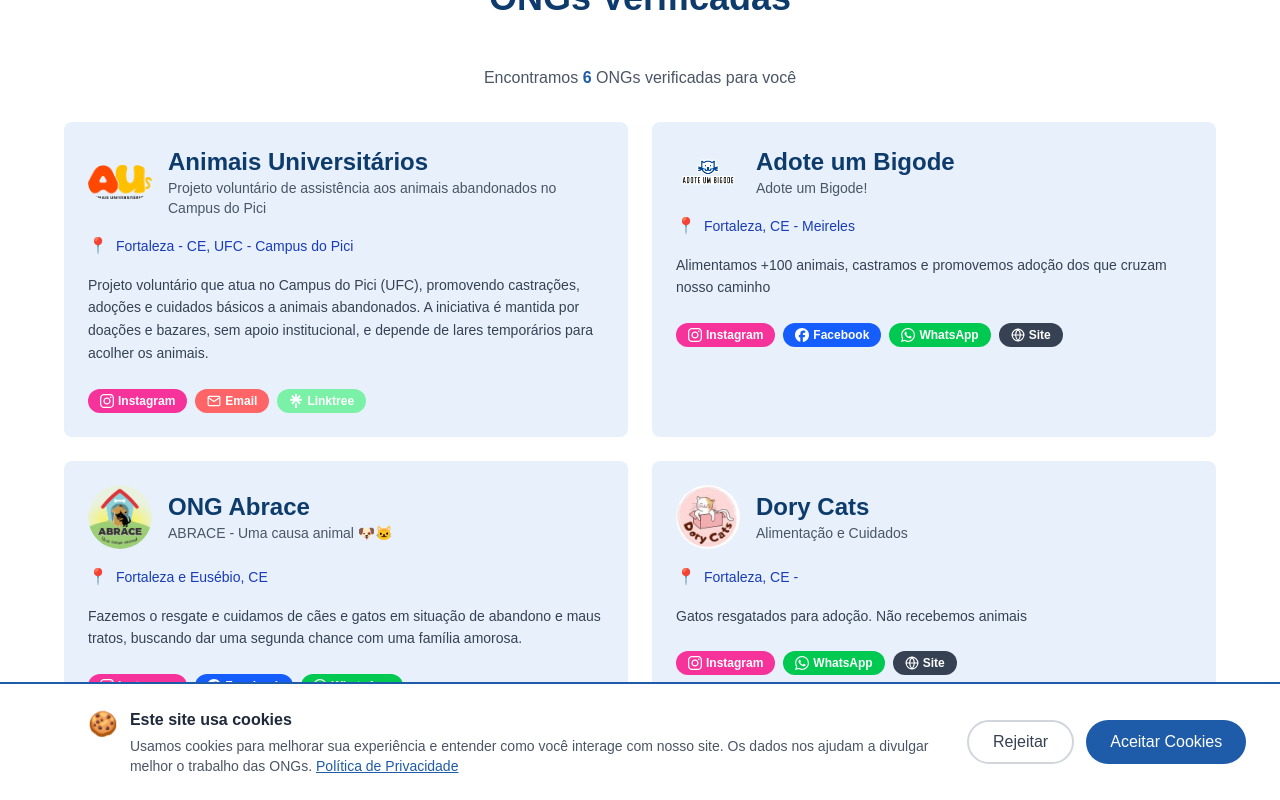
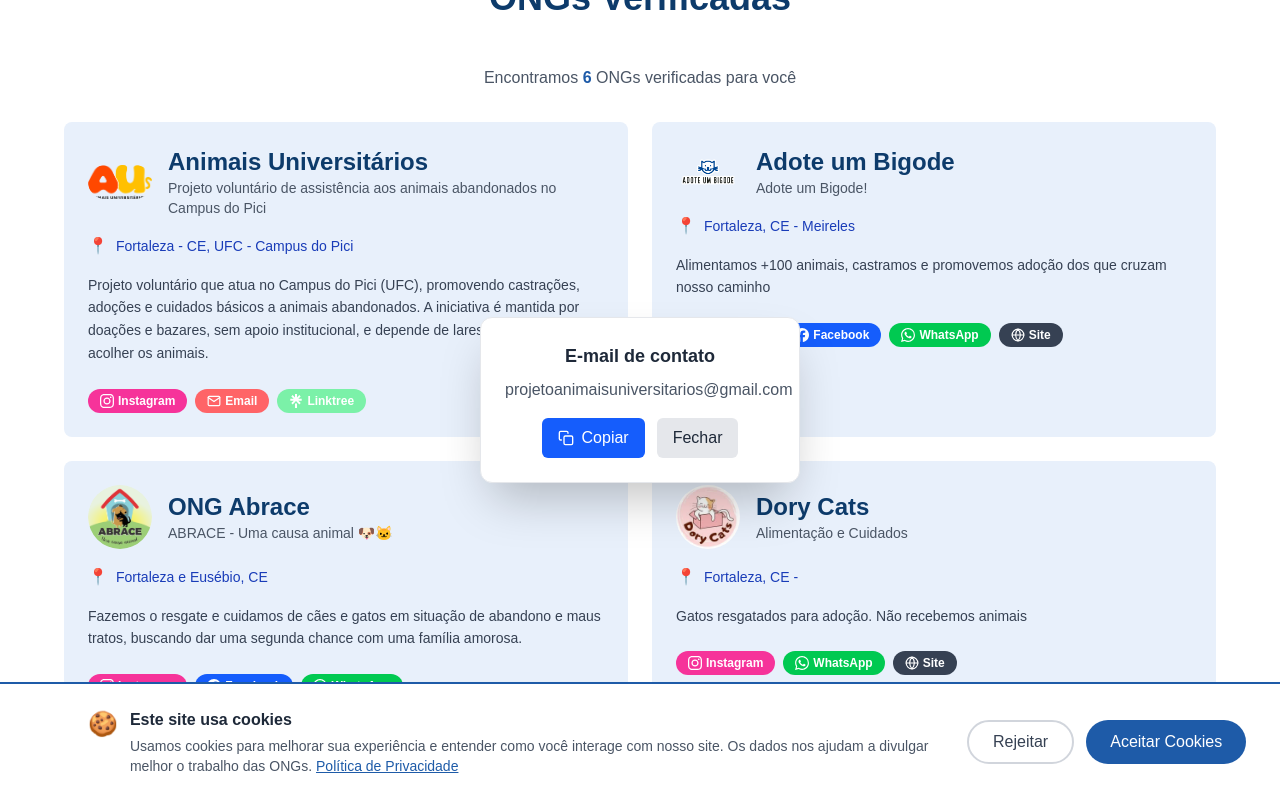
Before and after one commit to bruno-dv2/projeto-quatro-patas, a Next.js app: page / in a window 1280 px wide. Both pictures are taken after a click on the button "Email". Shown: the part 1278-2078 px from the top of the page. Built offline with nearby package versions, Linux system fonts and the light colour scheme; no server answers.

Commit message:
fazendo um popup ao clicar no botão de "email"

```diff
--- a/components/CardOngs.js
+++ b/components/CardOngs.js
@@ -1,9 +1,10 @@
 'use client';
 
+import { useState } from 'react';
 import { GAEvent } from './GoogleAnalytics';
 import Image from 'next/image';
 import { SiInstagram, SiFacebook, SiWhatsapp, SiLinktree } from 'react-icons/si';
-import { FiMail, FiGlobe } from 'react-icons/fi';
+import { FiMail, FiGlobe, FiCopy } from 'react-icons/fi';
 
 
 export default function CardOngs({ ong }) {
@@ -24,6 +25,9 @@ export default function CardOngs({ ong }) {
   Linktree: <SiLinktree size={14} />,
   Site: <FiGlobe size={14} />,
   };
+
+  const [showEmailPopup, setShowEmailPopup] = useState(false);
+  const [copied, setCopied] = useState(false);
 
   // Rastrear clique no card
   const handleCardClick = () => {
@@ -64,6 +68,15 @@ export default function CardOngs({ ong }) {
         link = formatWhatsAppLink(link);
       }
 
+      if (socialNetwork === "Email") {
+        setShowEmailPopup(true);
+        return;
+      }
+
+      if (!link.startsWith("http") && !link.startsWith("mailto")) {
+        link = `https://${link}`;
+      }
+
       // Abrir em nova aba
       if (link) {
         window.open(link, '_blank', 'noopener,noreferrer');
@@ -73,7 +86,14 @@ export default function CardOngs({ ong }) {
     }
   };
 
+  const handleCopyEmail = () => {
+    navigator.clipboard.writeText(ong.links.email);
+    setCopied(true);
+    setTimeout(() => setCopied(false), 2000);
+  };
+
   return (
+    <>
       <div
         className="bg-azul-light rounded-lg p-6 hover:shadow-xl transition"
         onClick={handleCardClick}
@@ -125,5 +145,32 @@ export default function CardOngs({ ong }) {
           ))}
         </div>
       </div>
+
+      {showEmailPopup && (
+        <div className="fixed top-1/2 left-1/2 -translate-x-1/2 -translate-y-1/2 z-50">
+          <div className="bg-white rounded-xl shadow-2xl border border-gray-200 p-6 w-80 text-center animate-fadeIn">
+            <h3 className="text-lg font-semibold text-gray-800 mb-2">E-mail de contato</h3>
+            <p className="text-gray-600 mb-4">{ong.links.email}</p>
+
+            <div className="flex justify-center gap-3">
+              <button
+                onClick={handleCopyEmail}
+                className="bg-blue-600 text-white px-4 py-2 rounded-md flex items-center gap-2 hover:bg-blue-700 transition"
+              >
+                <FiCopy size={16} />
+                {copied ? "Copiado!" : "Copiar"}
+              </button>
+
+              <button
+                onClick={() => setShowEmailPopup(false)}
+                className="bg-gray-200 text-gray-800 px-4 py-2 rounded-md hover:bg-gray-300 transition"
+              >
+                Fechar
+              </button>
+            </div>
+          </div>
+        </div>
+      )}
+    </>
   );
 }
--- a/public/data/ongs.json
+++ b/public/data/ongs.json
@@ -10,7 +10,7 @@
     "links": {
       "instagram": "https://www.instagram.com/animaisuniversitarios",
       "email" : "projetoanimaisuniversitarios@gmail.com",
-      "site": "linktr.ee/animaisuniversitarios"
+      "linktree": "linktr.ee/animaisuniversitarios"
     },
     "contatos": {
       "email": "contato@gatinhosfortaleza.org",
```
Lines whose indentation alone changed are shown as unchanged.
